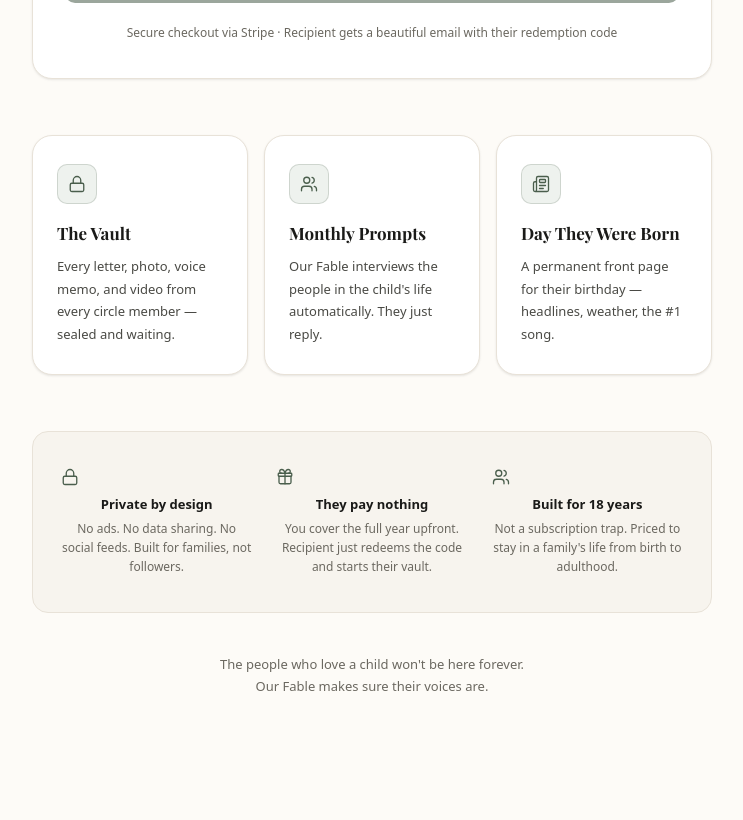
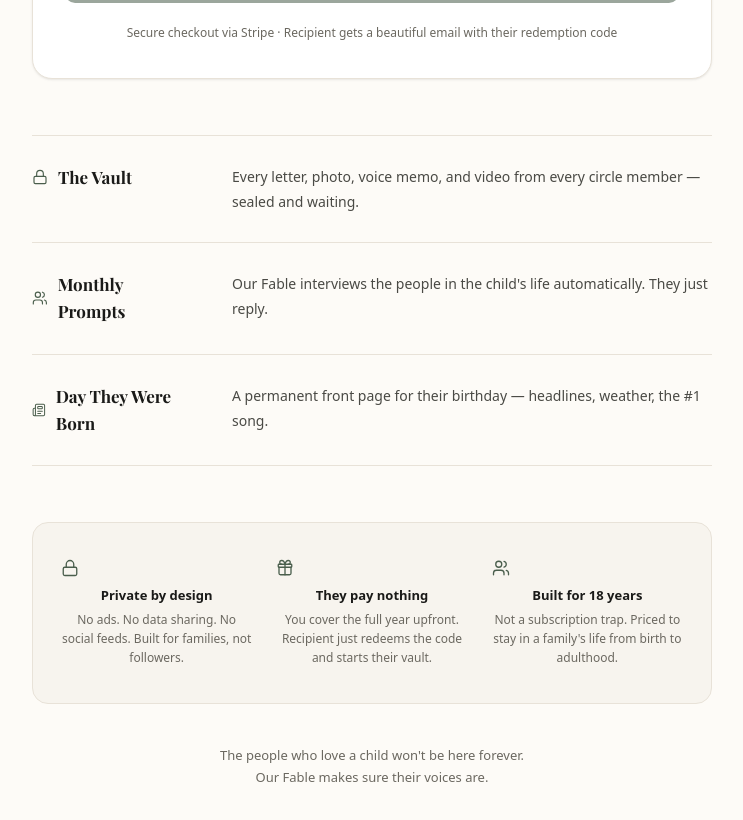
Before and after one commit to MiloBrownAgent/ourfable, a Next.js app: page /gift in a window 1280 px wide. Shown: the part 1420-2240 px from the top of the page, without its empty margins (268-1011 px from the left). Before the commit the page ends 2218 px from the top, so only its background shows below. Built offline with nearby package versions, Linux system fonts and the light colour scheme; no server answers.

Commit message:
fix: activate signup page, fix login link, gift page cards→pillars, world timeline chronological order

```diff
--- a/src/app/[family]/born/page.tsx
+++ b/src/app/[family]/born/page.tsx
@@ -37,7 +37,7 @@ function buildMonthRange(dob: string): Array<{ year: number; month: number }> {
     result.push({ year: cur.getFullYear(), month: cur.getMonth() + 1 });
     cur.setMonth(cur.getMonth() + 1);
   }
-  return result.reverse();
+  return result;
 }
 
 interface BorndayData {
--- a/src/app/gift/GiftClient.tsx
+++ b/src/app/gift/GiftClient.tsx
@@ -268,17 +268,24 @@ export default function GiftClient() {
           </form>
         </div>
 
-        {/* Features */}
-        <div style={{ display: "grid", gridTemplateColumns: "repeat(auto-fit, minmax(200px, 1fr))", gap: 16, marginBottom: 56 }}>
-          {FEATURES.map(f => {
+        {/* Features — pillar layout */}
+        <div style={{ borderTop: "1px solid var(--border)", marginBottom: 56 }}>
+          {FEATURES.map((f, i) => {
             const Icon = f.icon;
             return (
-              <div key={f.title} className="card" style={{ padding: "28px 24px" }}>
-                <div style={{ width: 40, height: 40, borderRadius: 10, background: "var(--green-light)", border: "1px solid var(--green-border)", display: "flex", alignItems: "center", justifyContent: "center", marginBottom: 16 }}>
-                  <Icon size={18} color="var(--green)" strokeWidth={1.75} />
+              <div key={f.title} style={{
+                display: "grid",
+                gridTemplateColumns: "160px 1fr",
+                gap: "0 40px",
+                padding: "28px 0",
+                borderBottom: "1px solid var(--border)",
+                alignItems: "start",
+              }}>
+                <div style={{ display: "flex", alignItems: "center", gap: 10 }}>
+                  <Icon size={16} color="var(--green)" strokeWidth={1.75} />
+                  <h3 style={{ fontFamily: "var(--font-playfair)", fontSize: 17, fontWeight: 700, margin: 0 }}>{f.title}</h3>
                 </div>
-                <h3 style={{ fontFamily: "var(--font-playfair)", fontSize: 17, fontWeight: 700, marginBottom: 8 }}>{f.title}</h3>
-                <p style={{ fontSize: 13, lineHeight: 1.75, color: "var(--text-2)" }}>{f.body}</p>
+                <p style={{ fontSize: 14, lineHeight: 1.8, color: "var(--text-2)", margin: 0 }}>{f.body}</p>
               </div>
             );
           })}
--- a/src/app/login/LoginClient.tsx
+++ b/src/app/login/LoginClient.tsx
@@ -261,7 +261,7 @@ function LoginForm() {
           <div style={{ marginTop: 32, paddingTop: 24, borderTop: "1px solid var(--border)", textAlign: "center" }}>
             <p style={{ fontSize: 13, color: "var(--text-3)" }}>
               Don&apos;t have an account?{" "}
-              <Link href="/reserve" style={{ color: "var(--green)", textDecoration: "none" }}>Join the waitlist</Link>
+              <Link href="/signup" style={{ color: "var(--green)", textDecoration: "none" }}>Sign up</Link>
             </p>
           </div>
         </div>
--- a/src/app/signup/page.tsx
+++ b/src/app/signup/page.tsx
@@ -1,6 +1,10 @@
-import { redirect } from "next/navigation";
+import { Suspense } from "react";
+import SignupClient from "./SignupClient";
 
-// Signup is not available yet — redirect to waitlist
 export default function SignupPage() {
-  redirect("/reserve");
+  return (
+    <Suspense>
+      <SignupClient />
+    </Suspense>
+  );
 }
```
